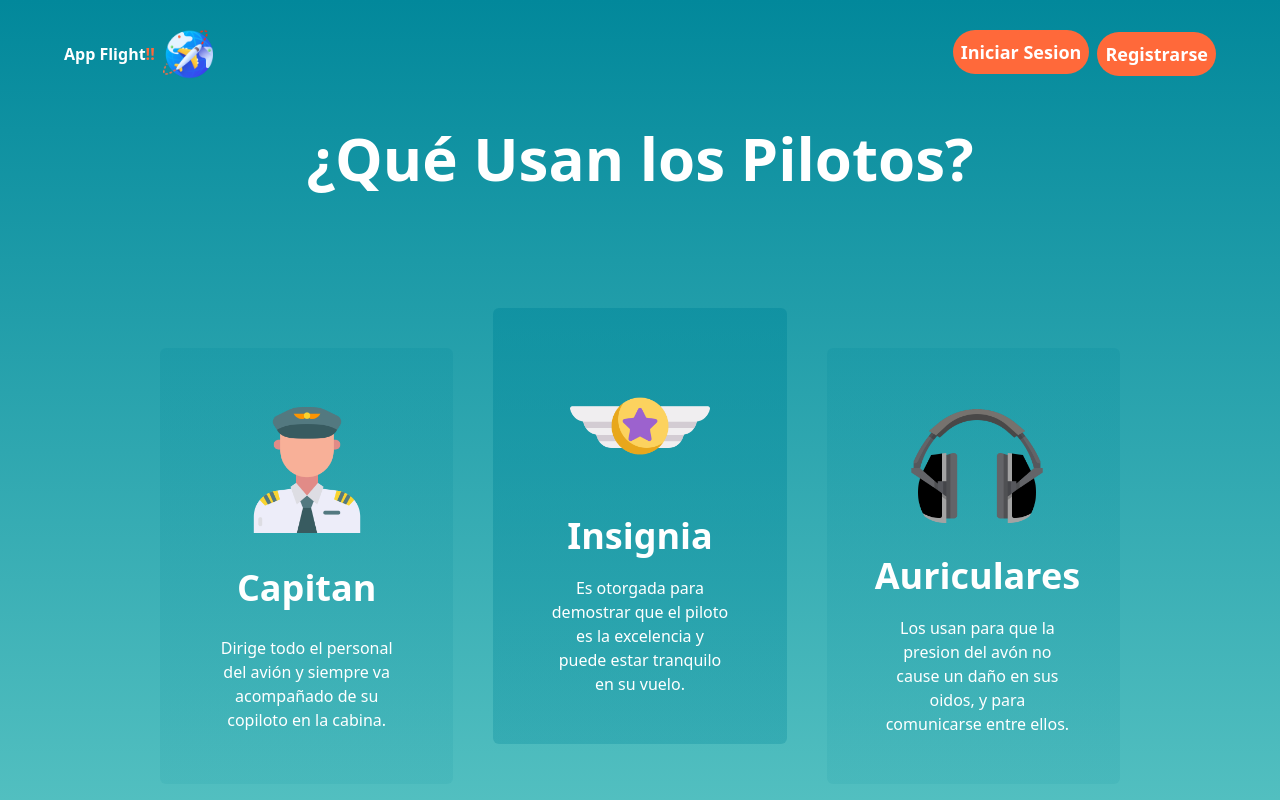
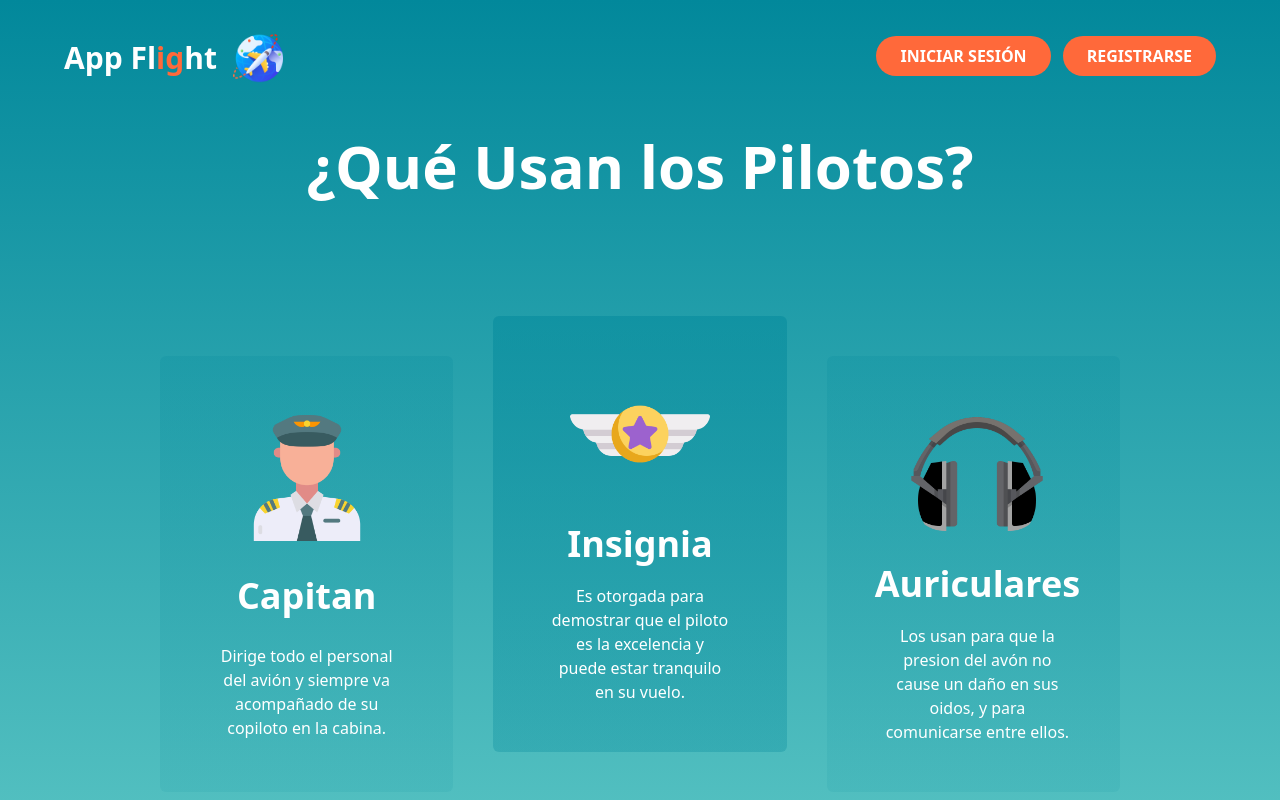
Before and after one commit to ANAISA123/FlightApp, an Angular app: page / in a window 1280 px wide. Shown: the top 800 px of the page. Built offline with nearby package versions, Linux system fonts and the light colour scheme.

Commit message:
Refactor styles header

```diff
--- a/src/app/shared/header/header.component.html
+++ b/src/app/shared/header/header.component.html
@@ -1,13 +1,13 @@
 <nav class="flex items-center justify-between  container pt-5">
   <div class="flex items-center  gap-2">
-    <h1 class="text-white font-bold">App Flight<span class="text-secondary">!!</span></h1>
+<h1 class="text-white font-bold text-3xl">App Fl<span class="text-secondary">ig</span>ht </h1>
      <img [src]="'assets/imgs/avion.png'" [width]="50" height="50">
   </div>
-  <div class="flex items-center gap-2 pt-2 pb-3">
-    <button class="px-2 py-2 rounded-full text-white font-bold text-lg bg-secondary">Iniciar Sesion</button>
+  <div class="flex items-center gap-3 pt-2 pb-3">
+    <button class="px-6 py-2 rounded-full text-white font-bold  bg-secondary">INICIAR SESIÓN</button>
 
-  <div class="flex items-center gap-3 pt-1">
-    <button class="px-2 py-2 rounded-full text-white font-bold text-lg bg-secondary">Registrarse</button>
+  <div class="flex items-center gap-3 pt-2 pb-2">
+    <button class="px-6 py-2 rounded-full text-white font-bold  bg-secondary">REGISTRARSE</button>
   </div>
   </div>
 </nav>
```
